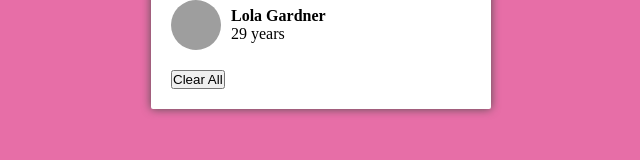
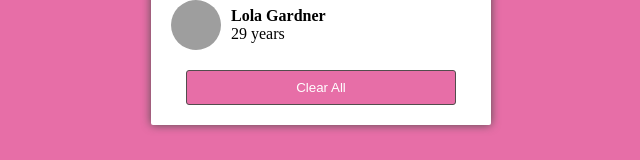
Before and after one commit to LaurenCummings/birthday-project, a React (Vite) app: page / in a window 1280 px wide. Shown: the part 402-562 px from the top of the page, without its empty margins (319-959 px from the left). Built offline with nearby package versions, Linux system fonts and the light colour scheme; grey boxes are pictures that could not be loaded.

Commit message:
Styled button

```diff
--- a/src/App.css
+++ b/src/App.css
@@ -12,7 +12,7 @@ body {
     width: 300px;
     margin: 60px auto;
     padding: 20px;
-    -webkit-box-shadow: 0 0 10px #fff;
+    -webkit-box-shadow: 0 0 10px #524d4d;
     box-shadow: 0 0 10px #524d4d;
     border-radius: 2px;
 }
@@ -20,3 +20,14 @@ body {
 .container h3 {
     margin-bottom: 20px;
 }
+
+.container button {
+    width: 90%;
+    height: 35px;
+    background-color: #e76ea7;
+    color: white;
+    display: block;
+    margin: auto;
+    border-radius: 3px;
+    border: 1px solid #524d4d;
+}
```
